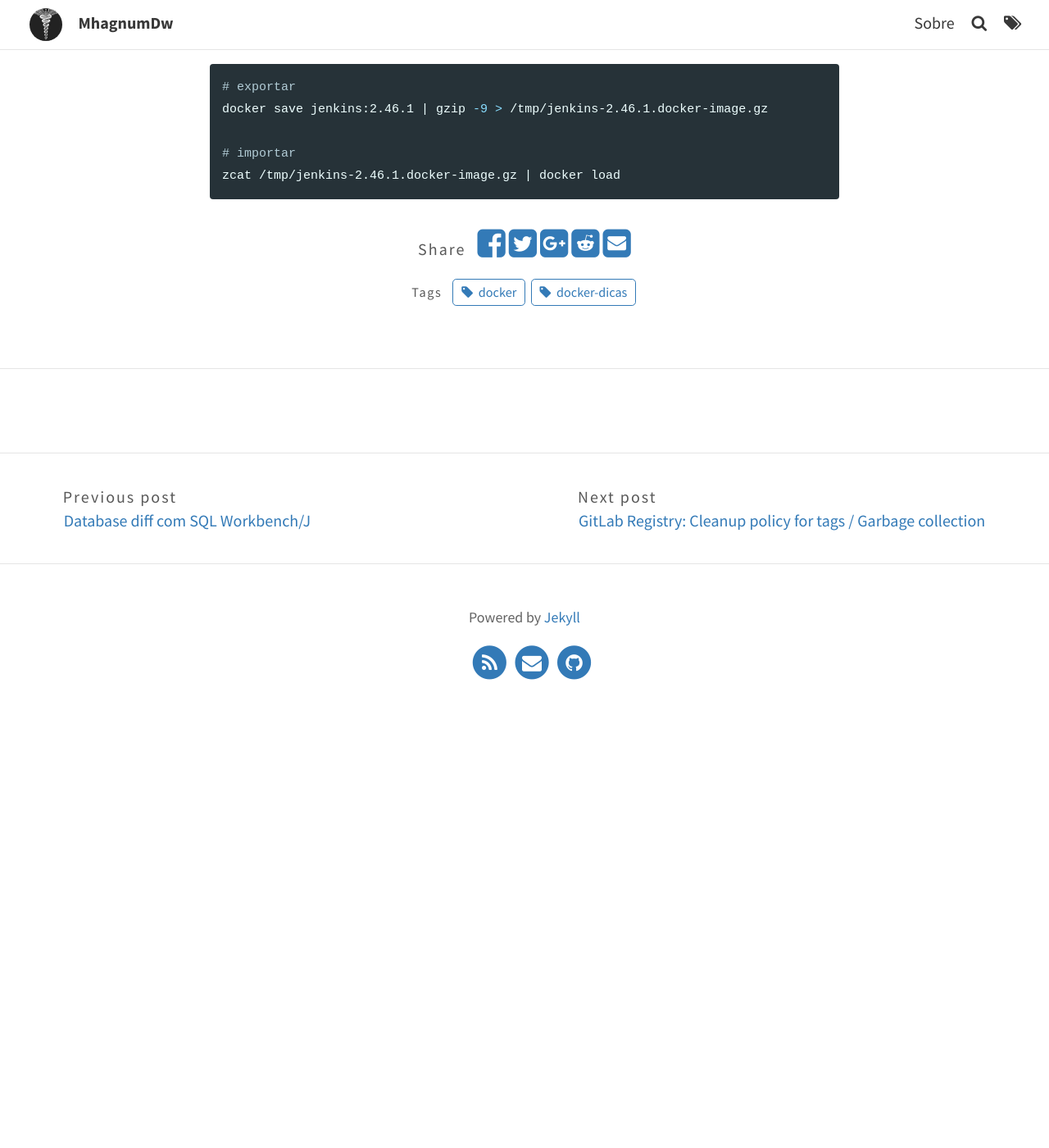
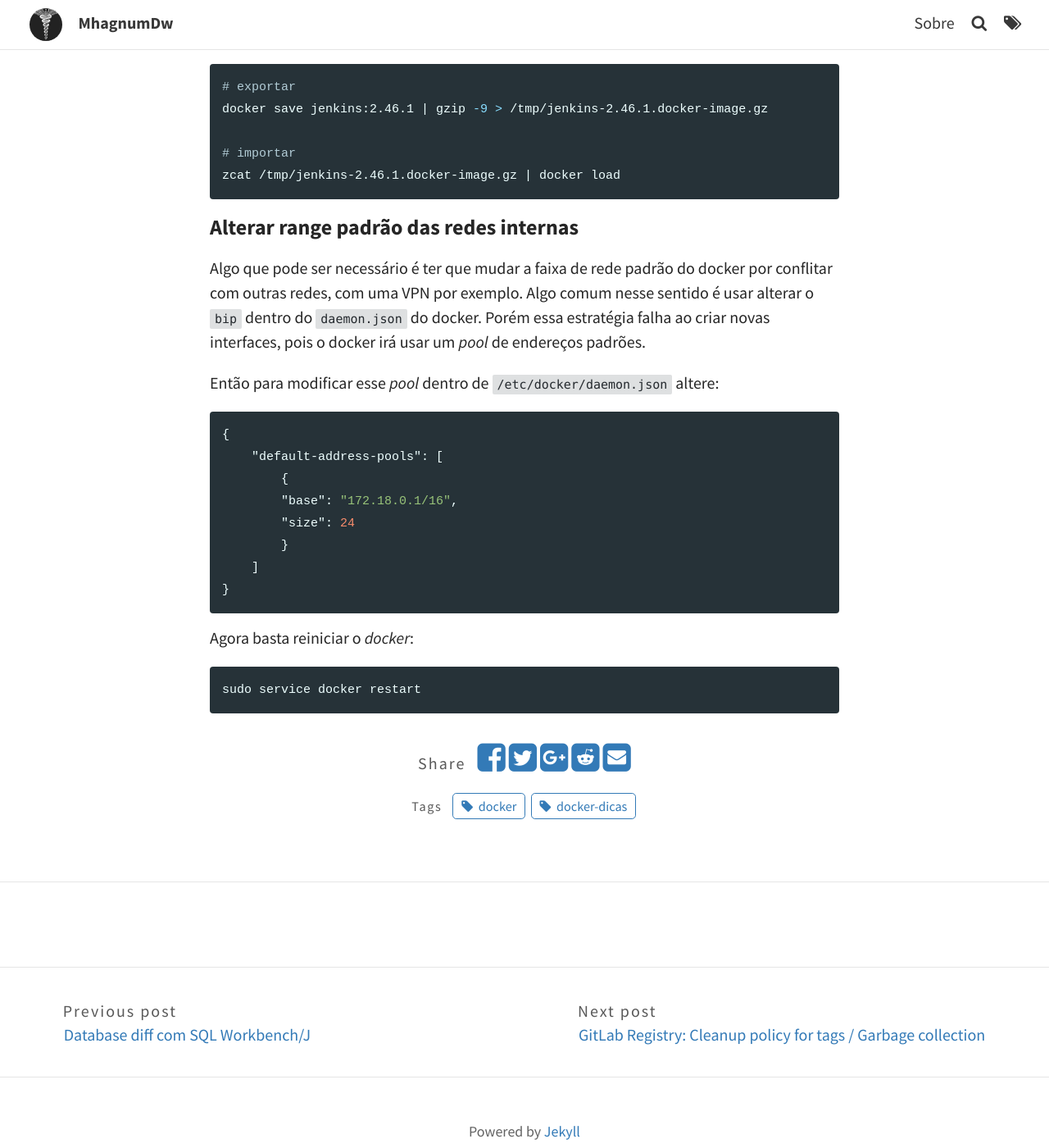
Before and after one commit to mhagnumdw/mhagnumdw.github.io, a Jekyll site: the page built from _posts/2020-10-16-docker-dicas.md, in a window 1280 px wide and 1400 px high, scrolled down 2172 px. Shown: the whole window at 82% size. Built offline with Jekyll 4.4.1, drawn with Linux system fonts in a browser that asks for light colours; comment, search, counter and statistics services are not loaded; before the commit the page ends 3073 px from its top, so only the background shows below that.

Commit message:
Adicionando documentação sobre pool de redes com docker

````diff
--- a/_posts/2020-10-16-docker-dicas.md
+++ b/_posts/2020-10-16-docker-dicas.md
@@ -93,3 +93,27 @@ docker save jenkins:2.46.1 | gzip -9 > /tmp/jenkins-2.46.1.docker-image.gz
 # importar
 zcat /tmp/jenkins-2.46.1.docker-image.gz | docker load
 ```
+
+### Alterar range padrão das redes internas
+
+Algo que pode ser necessário é ter que mudar a faixa de rede padrão do docker por conflitar com outras redes, com uma VPN por exemplo.
+Algo comum nesse sentido é usar alterar o `bip` dentro do `daemon.json` do docker. Porém essa estratégia falha ao criar novas interfaces, pois o docker irá usar um _pool_ de endereços padrões.
+
+Então para modificar esse _pool_ dentro de `/etc/docker/daemon.json` altere:
+
+```json
+{
+    "default-address-pools": [
+        {
+        "base": "172.18.0.1/16",
+        "size": 24
+        }
+    ]
+}
+```
+
+Agora basta reiniciar o _docker_:
+
+```bash
+sudo service docker restart
+```
````
